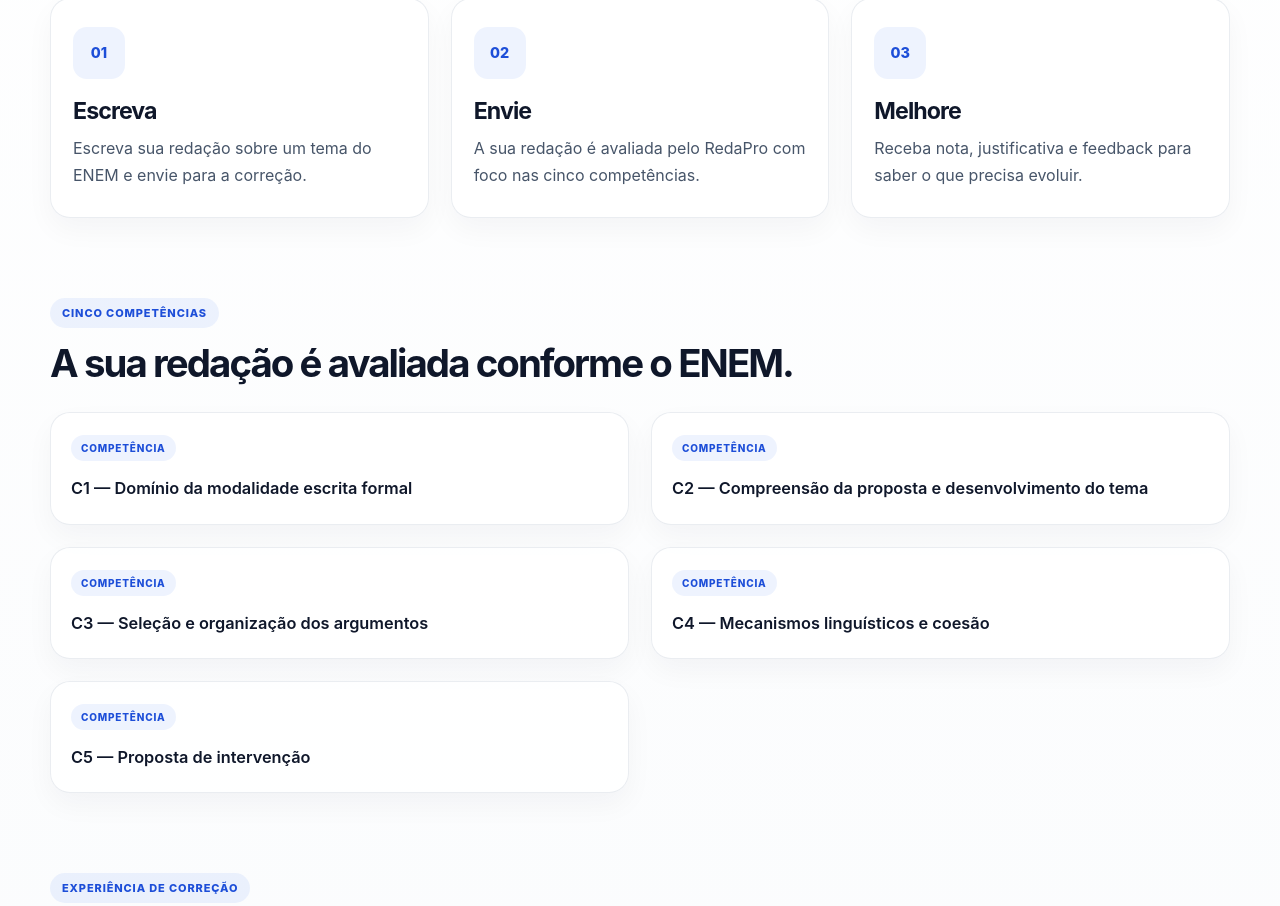
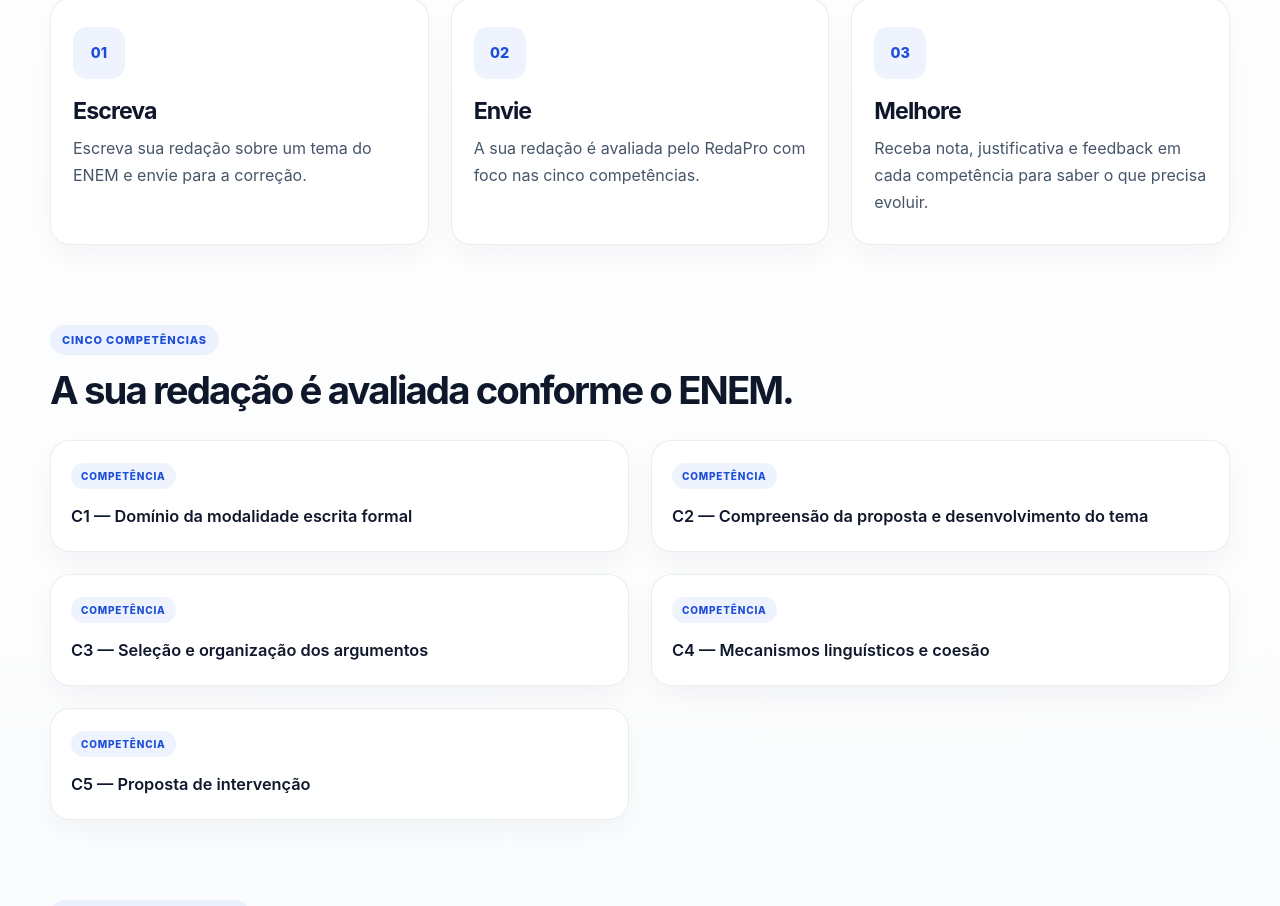
Before and after one commit to hugobernardes36-jpg/redapro, a React (Vite) app in the folder frontend/: page / in a window 1280 px wide. Shown: the part 1474-2380 px from the top of the page. Built offline with nearby package versions, Linux system fonts and the light colour scheme; no server answers.

Commit message:
Atualização Landning page

```diff
--- a/frontend/src/pages/LandingPage.jsx
+++ b/frontend/src/pages/LandingPage.jsx
@@ -24,7 +24,7 @@ const steps = [
   {
     number: '03',
     title: 'Melhore',
-    text: 'Receba nota, justificativa e feedback para saber o que precisa evoluir.',
+    text: 'Receba nota, justificativa e feedback em cada competência para saber o que precisa evoluir.',
   },
 ]
 
```
